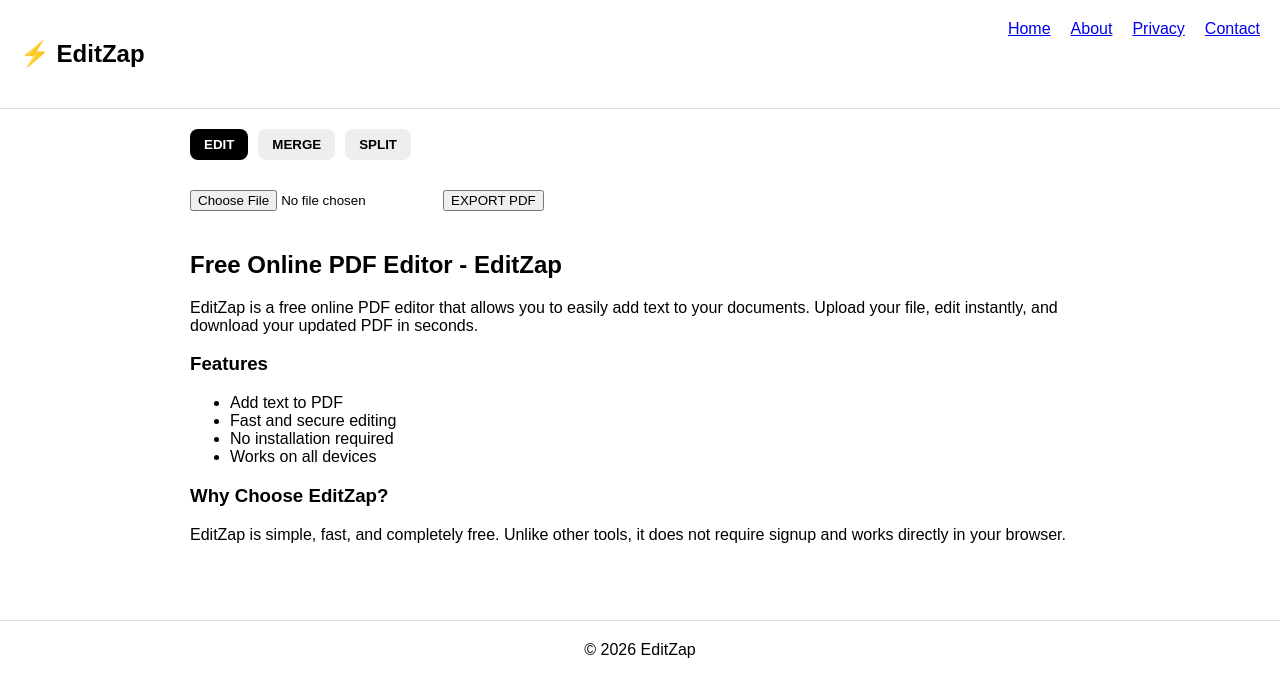
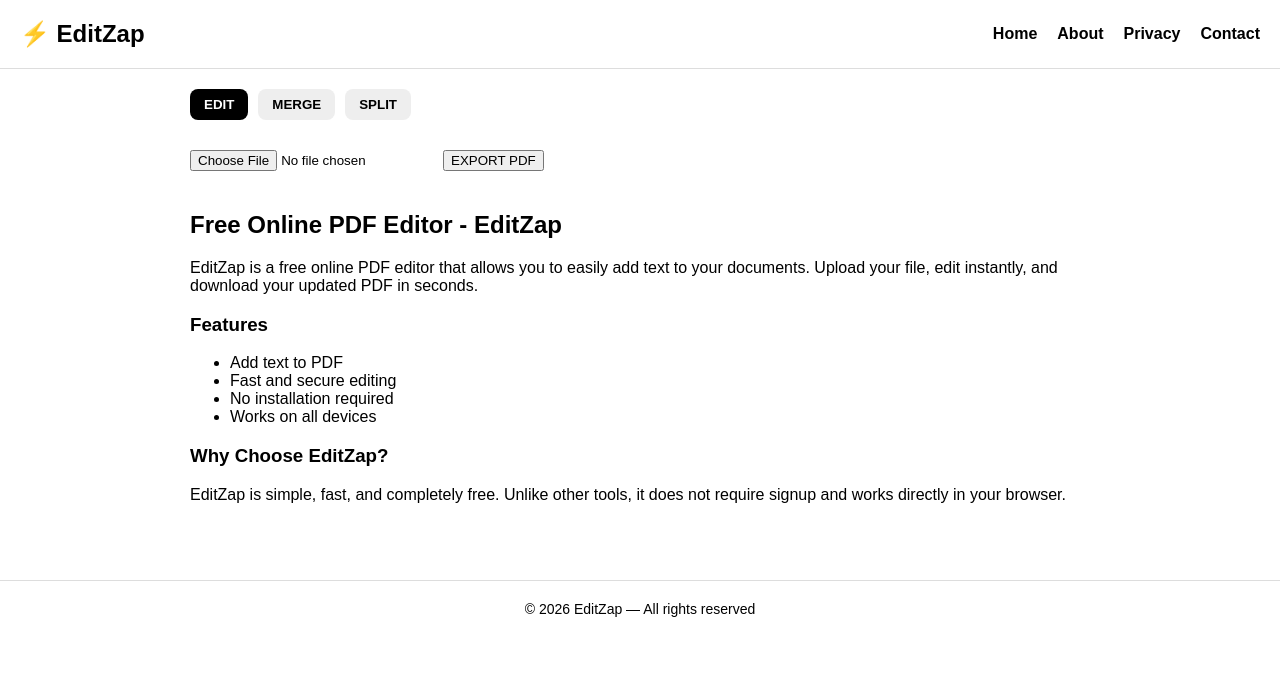
Before and after one commit to editzap/editzap, a Next.js app: page / in a window 1280 px wide. Shown: the top 696 px of the page. Built offline with nearby package versions, Linux system fonts and the light colour scheme.

Commit message:
final adsense fix

```diff
--- a/app/layout.tsx
+++ b/app/layout.tsx
@@ -2,7 +2,8 @@ import Script from "next/script";
 
 export const metadata = {
   title: "EditZap - Free PDF Editor",
-  description: "Edit PDF online for free.",
+  description:
+    "Edit PDF online for free. Add text, modify and download instantly.",
 };
 
 export default function RootLayout({
@@ -13,15 +14,22 @@ export default function RootLayout({
   return (
     <html lang="en">
       <head>
+        {/* ✅ Google Search Console Verification */}
         <meta
           name="google-site-verification"
           content="VlskugI9oL7iR415GO-_cqk_HqfxZSzu4BklP4eWymY"
         />
       </head>
 
-      <body style={{ margin: 0, fontFamily: "Arial" }}>
-
-        {/* ✅ AdSense Script FIX */}
+      <body
+        style={{
+          margin: 0,
+          fontFamily: "Arial",
+          background: "#fff",
+          color: "#000",
+        }}
+      >
+        {/* ✅ AdSense Script (CORRECT WAY) */}
         <Script
           async
           strategy="afterInteractive"
@@ -30,35 +38,49 @@ export default function RootLayout({
         />
 
         {/* NAVBAR */}
-        <div style={{
+        <div
+          style={{
             display: "flex",
             justifyContent: "space-between",
+            alignItems: "center",
             padding: 20,
-          borderBottom: "1px solid #ddd"
-        }}>
-          <h2>⚡ EditZap</h2>
+            borderBottom: "1px solid #ddd",
+            fontWeight: "bold",
+          }}
+        >
+          <h2 style={{ margin: 0 }}>⚡ EditZap</h2>
 
           <div style={{ display: "flex", gap: 20 }}>
-            <a href="/">Home</a>
-            <a href="/about">About</a>
-            <a href="/privacy">Privacy</a>
-            <a href="/contact">Contact</a>
+            <a href="/" style={{ color: "#000", textDecoration: "none" }}>
+              Home
+            </a>
+            <a href="/about" style={{ color: "#000", textDecoration: "none" }}>
+              About
+            </a>
+            <a href="/privacy" style={{ color: "#000", textDecoration: "none" }}>
+              Privacy
+            </a>
+            <a href="/contact" style={{ color: "#000", textDecoration: "none" }}>
+              Contact
+            </a>
           </div>
         </div>
 
-        <div style={{ padding: 20 }}>
-          {children}
-        </div>
+        {/* MAIN CONTENT */}
+        <div style={{ padding: 20 }}>{children}</div>
 
-        <div style={{
+        {/* FOOTER */}
+        <div
+          style={{
             marginTop: 40,
             padding: 20,
             textAlign: "center",
-          borderTop: "1px solid #ddd"
-        }}>
-          © 2026 EditZap
+            borderTop: "1px solid #ddd",
+            fontSize: 14,
+          }}
+        >
+          © 2026 EditZap — All rights reserved
         </div>
-
       </body>
     </html>
   );
```
Lines whose indentation alone changed are shown as unchanged.
